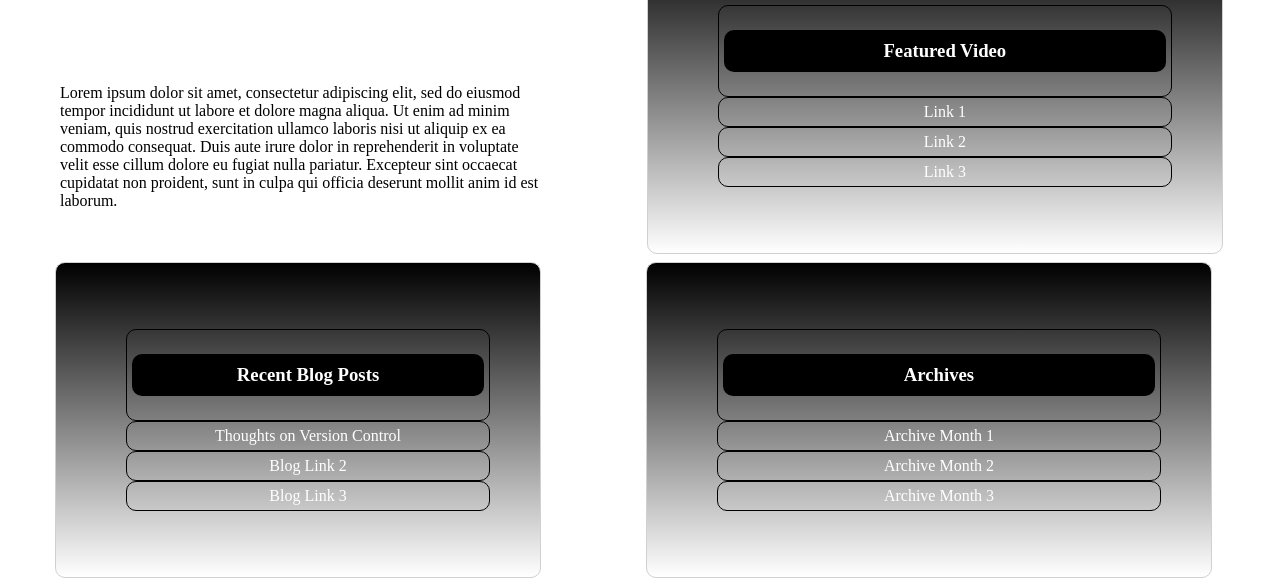
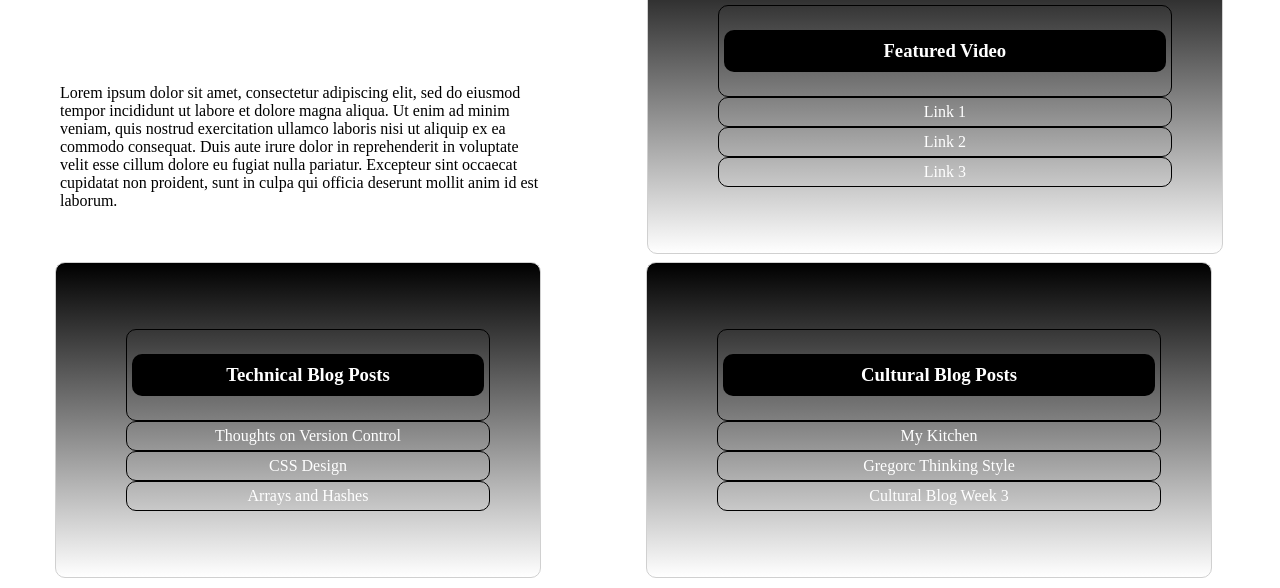
Before and after one commit to HoomanGriz/HoomanGriz.github.io, a plain HTML site: page blog/index.html in a window 1280 px wide. Shown: the part 593-1181 px from the top of the page. Drawn offline with Linux system fonts and the light colour scheme.

Commit message:
Add Index changes

```diff
--- a/blog/index.html
+++ b/blog/index.html
@@ -42,18 +42,18 @@
       <tr>
         <td class="RBPosts">
           <ul>
-            <li><h3>Recent Blog Posts</h3></li>
-            <li><a href="#"></a> Thoughts on Version Control</li>
-            <li><a href="t1-git-blog.html"></a>Blog Link 2</li>
-            <li><a href="#"></a>Blog Link 3</li>
+            <li><h3>Technical Blog Posts</h3></li>
+            <li><a href="t1-git-blog.html"></a> Thoughts on Version Control</li>
+            <li><a href="t2-css-design.html"></a>CSS Design</li>
+            <li><a href="t3-arrays-hashes.html"></a>Arrays and Hashes</li>
           </ul>
         </td>
         <td class="Arch">
           <ul>
-            <li><h3>Archives</h3></li>
-            <li><a href="#"></a> Archive Month 1</li>
-            <li><a href="#"></a>Archive Month 2</li>
-            <li><a href="#"></a>Archive Month 3</li>
+            <li><h3>Cultural Blog Posts</h3></li>
+            <li><a href="c1-chefs-kitchen.html"></a> My Kitchen</li>
+            <li><a href="c3-thinking-style.html"></a>Gregorc Thinking Style</li>
+            <li><a href="#"></a>Cultural Blog Week 3</li>
           </ul>
         </td>
       </tr>
```
